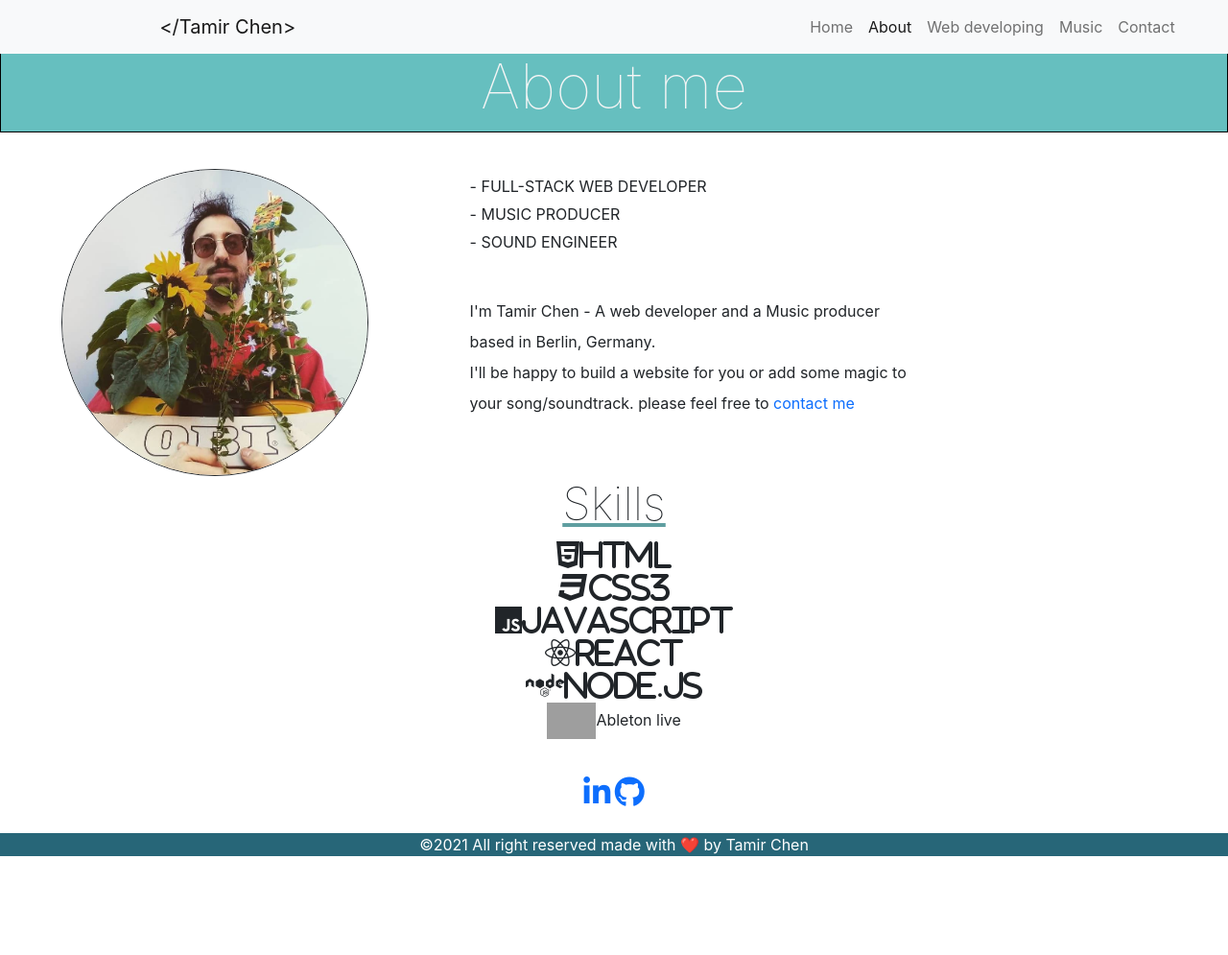
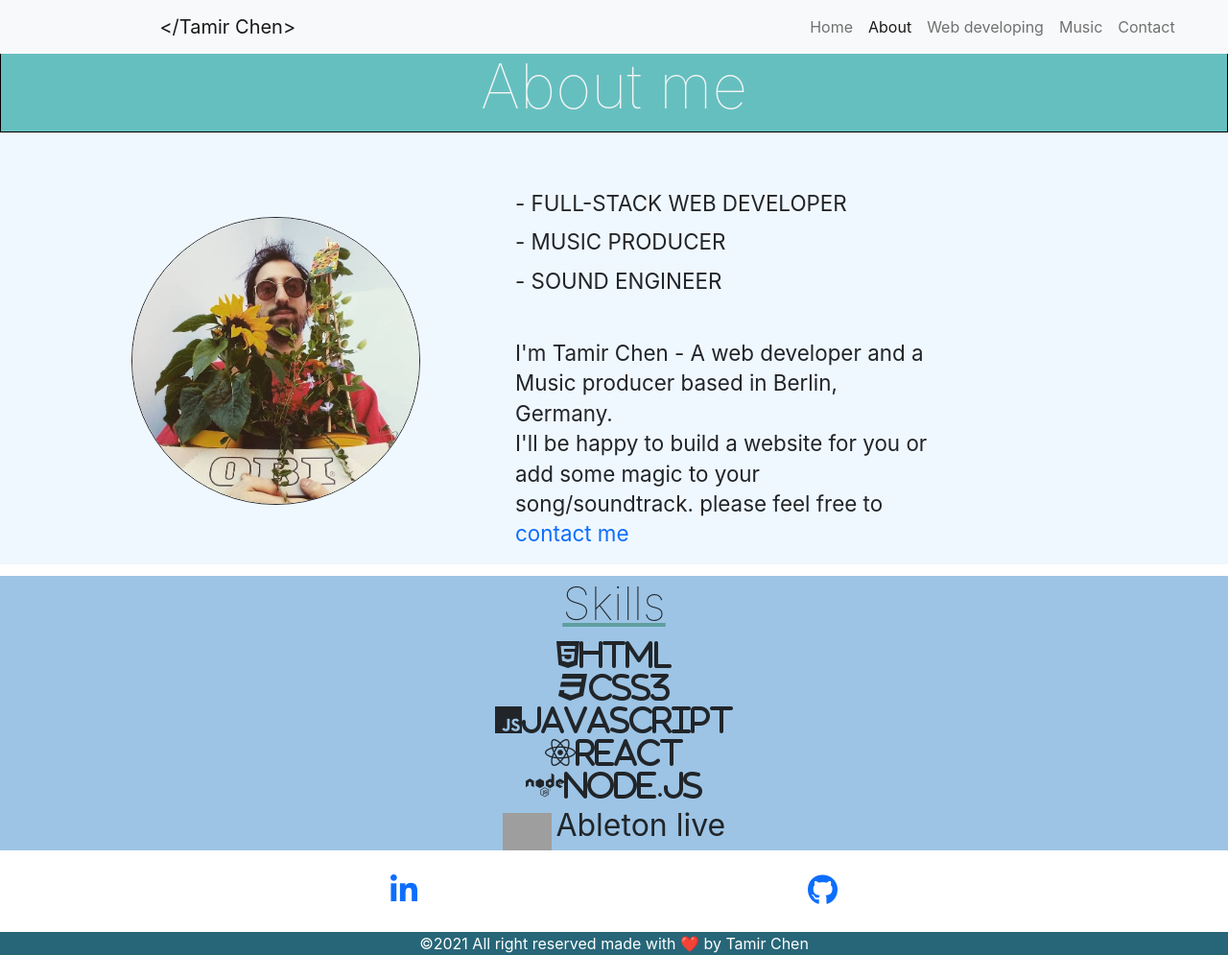
Before and after one commit to tamirchn1/Tamir-website, a website: page about.html in a window 1280 px wide. Shown: the whole page at 96% size. Before the commit the page ends 892 px from the top, so only its background shows below. Drawn offline with nearby package versions, Linux system fonts and the light colour scheme; grey boxes are pictures that could not be loaded.

```diff
--- a/about.html
+++ b/about.html
@@ -58,13 +58,9 @@
     </header>
     <!-- ? HERO -->
 
-
     <header class="header hero about"><h1>About me</h1></header>
 
-
-
     <!-- ? ABOUT -->
-    <section id="about">
     <div class="about-info">
       <img id="circleImg" src="images/tamir1.jpg" alt="photo of me" />
       <div>
@@ -75,28 +71,27 @@
         </div>
         <div class="about-text">
           <p>
-            I'm Tamir Chen - A web developer and a Music producer based in Berlin, Germany. <br>
-            I'll be happy to build a website for you or add some magic to your song/soundtrack.
-            please feel free to <a href="mailto:Tamirchn1@gmail.com">contact me </a>
-
+            I'm Tamir Chen - A web developer and a Music producer based in
+            Berlin, Germany. <br />
+            I'll be happy to build a website for you or add some magic to your
+            song/soundtrack. please feel free to
+            <a href="mailto:Tamirchn1@gmail.com">contact me </a>
           </p>
         </div>
-    </section>
-
+      </div>
+    </div>
     <!-- ? Skills -->
 
-    <section id="skills">
+    <div class="skill-name">
       <h2>Skills</h2>
-
       <i class="fab fa-html5 fa-2x">HTML</i> <br />
       <i class="fab fa-css3 fa-2x">CSS3</i> <br />
       <i class="fab fa-js fa-2x">JavaScript</i> <br />
       <i class="fab fa-react fa-2x">React</i> <br />
       <i class="fab fa-node fa-2x">Node.js</i> <br />
-      <img src="https://img.icons8.com/windows/32/000000/ableton.png" /><span
-        >Ableton live</span
-      >
-
+      <img src="https://img.icons8.com/windows/32/000000/ableton.png" />
+      <span>Ableton live</span>
+    </div>
     <!-- ? ABOUT LINKS -->
     <div class="about-links">
       <a href="https://www.linkedin.com/in/tamir-chen-22a84a155/"
@@ -106,9 +101,6 @@
         ><i class="fab fa-github fa-2x"></i
       ></a>
     </div>
-        </div>
-      </div>
-    </section>
 
     <footer>
       <span> &copy;2021 All right reserved</span>
--- a/css/style.css
+++ b/css/style.css
@@ -71,18 +71,17 @@
 }
 
 /* ? ************************************************ABOUT PAGE******************************************** */
-.hero + .about {
-  padding: 6% 0 3%;
-}
+
 #circleImg {
   width: 25%;
   height: 25%;
   border: 1px solid;
-  margin: 1% 5% 0;
+  margin: 1% 5% 2%;
   border-radius: 50%;
 }
 
 .job-title {
+  font-size: 1.4rem;
   text-align: left;
   padding-left: 5%;
   padding-top: 2%;
@@ -95,13 +94,15 @@
 .about-info {
   display: flex;
   flex-direction: row;
-  float: right;
-  margin-top: 2%;
+  align-items: center;
+  justify-content: start;
+  padding: 3% 0 0 6%;
+  background-color: aliceblue;
 }
 
 .about-text {
-  line-height: 2;
-  font-size: 1rem;
+  line-height: 1.4;
+  font-size: 1.4rem;
   width: 60%;
   padding-left: 5%;
   padding-top: 5%;
@@ -111,17 +112,21 @@
 }
 
 .about-links {
-  padding: 3% 21% 2%;
-}
-#skills {
   text-align: center;
+  margin: 2% 0;
+  display: flex;
+  justify-content: space-evenly;
 }
 
-#skills img {
+.skill-name {
+  text-align: center;
+  background-color: #65a2d6a1;
+}
+.skill-name span {
+  font-size: 2rem;
+}
+.skill-name img {
   width: 4%;
-}
-.skill-icon {
-  display: block;
 }
 
 /* ? ************************************************ WEB DEVELOPING******************************************** */
@@ -134,6 +139,8 @@
 }
 .websites h3 {
   text-align: center;
+  padding: 2% 0;
+  font-size: 2.5rem;
 }
 
 .webpage img {
@@ -204,10 +211,20 @@
 }
 
 /* ? ************************************************ CONTACT ******************************************** */
+.contact {
+  margin-bottom: auto;
+  padding: 15%;1
 
+}
 .contact-links {
   display: flex;
-  justify-content: center;
+  justify-content: space-evenly;
+}
+.contact-links a {
+ margin-top: 4%
+}
+.phone {
+  text-align: center;
 }
 /* ? ************************************************ FOOTER ******************************************** */
 
```
Also changed, not shown: contact.html (+4 -7 lines). Lines whose indentation alone changed are shown as unchanged.
